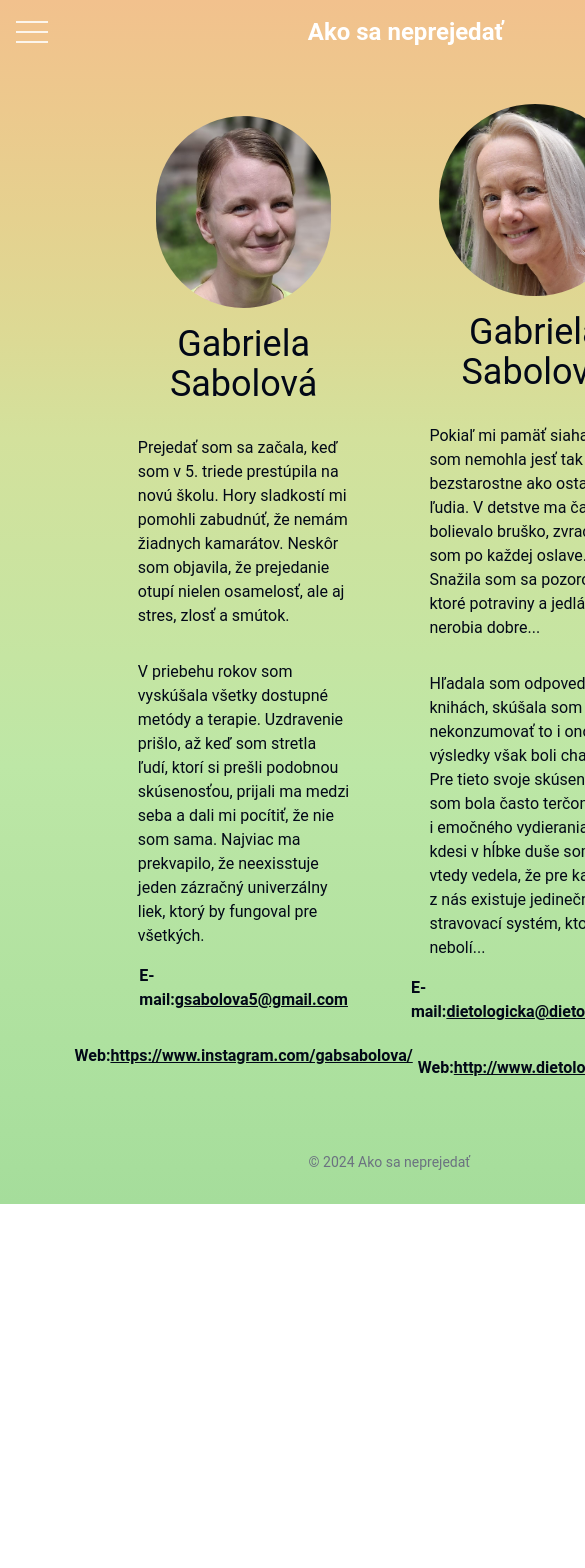
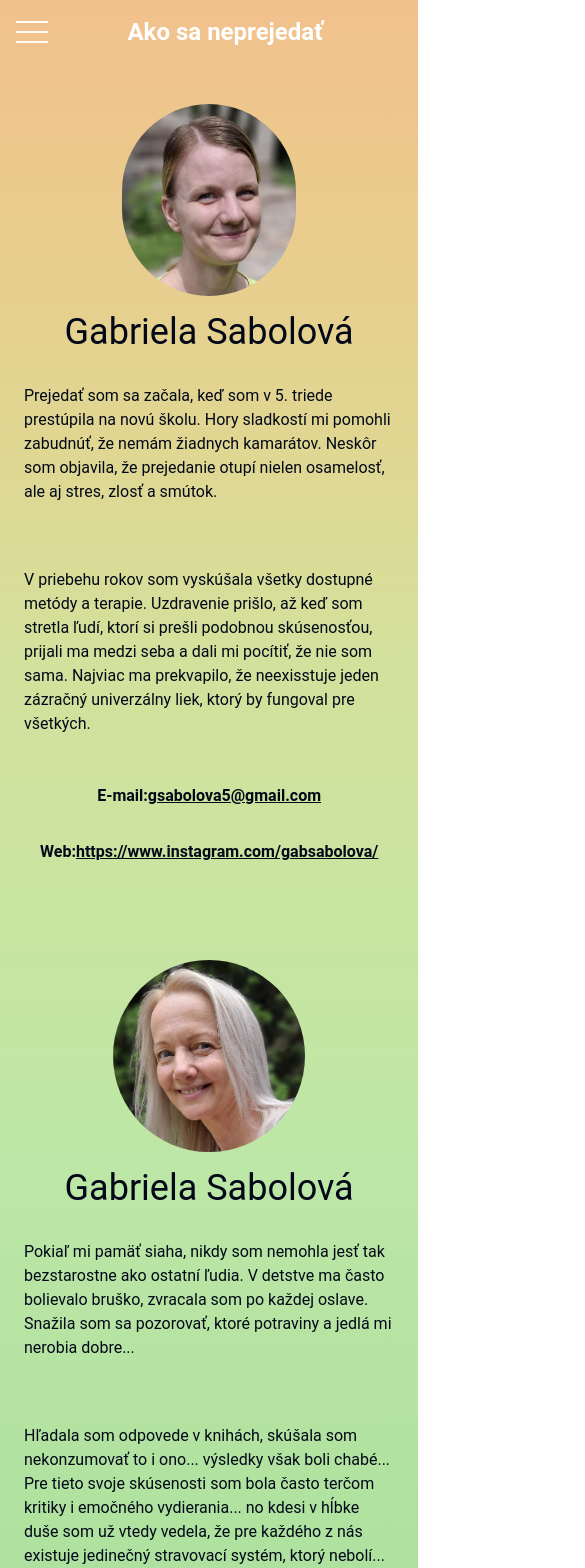
Before and after one commit to gabi-sabi/ako-sa-neprejedat, a React (Vite) app in the folder client/: page /o-nas in a window 390 px wide. Shown: the top 1568 px of the page, 585 px wide, since content can reach past the window. Before the commit the page ends 1204 px from the top, so only its background shows below. Built offline with nearby package versions, Linux system fonts and the light colour scheme.

Commit message:
about us responsivity added (#32)

```diff
--- a/client/src/components/ProfileCard.jsx
+++ b/client/src/components/ProfileCard.jsx
@@ -3,13 +3,13 @@ import PropTypes from 'prop-types';
 export const AboutUs = ({ img, name, email, children, webUrl }) => {
   return (
     <>
-      <div className="flex flex-col items-center justify-center w-4/12 p-6">
+      <div className="flex flex-col items-center justify-center p-6">
         <img
           src={img}
           alt={`ProfilePicture${name}`}
           className="rounded-full h-48 m-4"
         />
-         <h2 className="text-bold text-center text-4xl">{name}</h2>
+        <h2 className="text-bold text-center text-4xl">{name}</h2>
         {children}
         <span className="font-bold m-4">
           E-mail:
@@ -18,7 +18,7 @@ export const AboutUs = ({ img, name, email, children, webUrl }) => {
           </a>
         </span>
         <span className="font-bold m-4">
-        Web:
+          Web:
           <a className="underline" href={webUrl}>
             {webUrl}
           </a>
--- a/client/src/pages/ONas/index.jsx
+++ b/client/src/pages/ONas/index.jsx
@@ -1,32 +1,50 @@
-import { AboutUs } from '@/components/ProfileCard'
-import konz_about_cut from '../../assets/konz_about_cut.jpg'
-import skupina_about_cut from '../../assets/skupina_about_cut.jpg'
+import { AboutUs } from '@/components/ProfileCard';
+import konz_about_cut from '../../assets/konz_about_cut.jpg';
+import skupina_about_cut from '../../assets/skupina_about_cut.jpg';
 
 export const ONasPage = () => {
   return (
-    <div className="flex flex-row justify-center gap-8">
+    <div className="flex flex-col justify-center items-center gap-4 lg:flex-row md:flex-col sm:flex-col">
       <AboutUs
         img={skupina_about_cut}
-         name="Gabriela Sabolová"
+        name="Gabriela Sabolová"
         email="gsabolova5@gmail.com"
-         webUrl="https://www.instagram.com/gabsabolova/"
+        webUrl="https://www.instagram.com/gabsabolova/"
       >
-        <p className="leading-normal my-8">
-          Prejedať som sa začala, keď som v 5. triede prestúpila na novú školu. Hory sladkostí mi pomohli zabudnúť, že nemám žiadnych kamarátov. Neskôr som objavila, že prejedanie otupí nielen osamelosť, ale aj stres, zlosť a smútok.
+        <p className="leading-normal my-8 lg:w-2/4 md:w-4/5 sm:w-4/5">
+          Prejedať som sa začala, keď som v 5. triede prestúpila na novú školu.
+          Hory sladkostí mi pomohli zabudnúť, že nemám žiadnych kamarátov.
+          Neskôr som objavila, že prejedanie otupí nielen osamelosť, ale aj
+          stres, zlosť a smútok.
         </p>
-        <p>V priebehu rokov som vyskúšala všetky dostupné metódy a terapie. Uzdravenie prišlo, až keď som stretla ľudí, ktorí si prešli podobnou skúsenosťou, prijali ma medzi seba a dali mi pocítiť, že nie som sama. Najviac ma prekvapilo, že neexisstuje jeden zázračný univerzálny liek, ktorý by fungoval pre všetkých. </p>
+        <p className="leading-normal my-8 lg:w-2/4 md:w-4/5 sm:w-4/5">
+          V priebehu rokov som vyskúšala všetky dostupné metódy a terapie.
+          Uzdravenie prišlo, až keď som stretla ľudí, ktorí si prešli podobnou
+          skúsenosťou, prijali ma medzi seba a dali mi pocítiť, že nie som sama.
+          Najviac ma prekvapilo, že neexisstuje jeden zázračný univerzálny liek,
+          ktorý by fungoval pre všetkých.{' '}
+        </p>
       </AboutUs>
       <AboutUs
         img={konz_about_cut}
-          name="Gabriela Sabolová"
+        name="Gabriela Sabolová"
         email="dietologicka@dietologicka.eu"
         webUrl="http://www.dietologicka.eu/"
       >
-        <p className="leading-normal my-8">
-        Pokiaľ mi pamäť siaha, nikdy som nemohla jesť tak bezstarostne ako ostatní ľudia. V detstve ma často bolievalo bruško, zvracala som po každej oslave. Snažila som sa pozorovať, ktoré potraviny a jedlá mi nerobia dobre...  </p>
-        <p>Hľadala som odpovede v knihách, skúšala som nekonzumovať to i ono... výsledky však boli chabé... Pre tieto svoje skúsenosti som bola často terčom kritiky i emočného vydierania... no kdesi v hĺbke duše som už vtedy vedela, že pre každého z nás existuje jedinečný stravovací systém, ktorý nebolí...
+        <p className="leading-normal my-8 lg:w-2/4 md:w-4/5 sm:w-4/5">
+          Pokiaľ mi pamäť siaha, nikdy som nemohla jesť tak bezstarostne ako
+          ostatní ľudia. V detstve ma často bolievalo bruško, zvracala som po
+          každej oslave. Snažila som sa pozorovať, ktoré potraviny a jedlá mi
+          nerobia dobre...{' '}
+        </p>
+        <p className="leading-normal my-8 lg:w-2/4 md:w-4/5 sm:w-4/5">
+          Hľadala som odpovede v knihách, skúšala som nekonzumovať to i ono...
+          výsledky však boli chabé... Pre tieto svoje skúsenosti som bola často
+          terčom kritiky i emočného vydierania... no kdesi v hĺbke duše som už
+          vtedy vedela, že pre každého z nás existuje jedinečný stravovací
+          systém, ktorý nebolí...
         </p>
       </AboutUs>
     </div>
-  )
-}
+  );
+};
```
